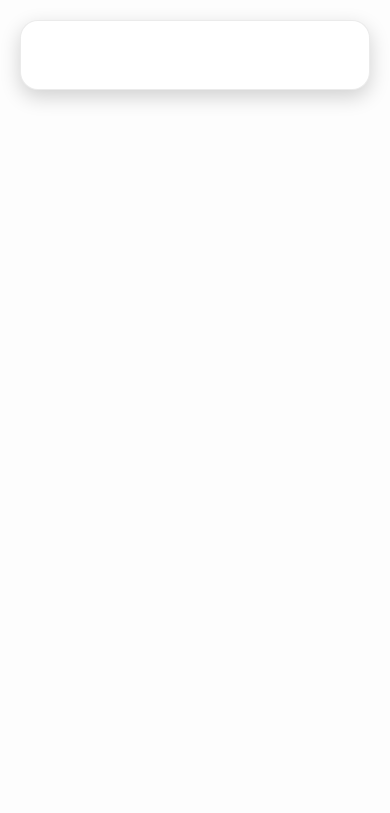
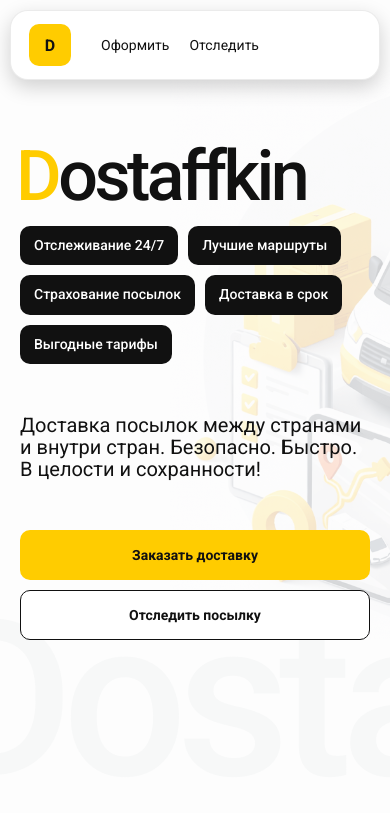
Before and after one commit to chekasha/lesson2, a plain HTML site: page index.html in a window 390 px wide. Drawn offline with Linux system fonts and the light colour scheme.

Commit message:
Add files via upload

```diff
--- a/index.html
+++ b/index.html
@@ -1,19 +1,57 @@
 <!DOCTYPE html>
 <html lang="en">
+
 <head>
     <meta charset="UTF-8">
-    <meta name="viewport" content="width=device-width,initial-scale=1,maximum-scale=1,user-scalable=0"/>
-    <title>Dostaffkin — Доставка посылок между странами и внутри стран. Безопасно. Быстро. В целости и сохранности!</title>
+    <meta name="viewport" content="width=device-width,initial-scale=1,maximum-scale=1,user-scalable=0" />
+    <title>Dostaffkin — Доставка посылок между странами и внутри стран. Безопасно. Быстро. В целости и сохранности!
+    </title>
     <link rel="stylesheet" href="./styles/base.css">
     <link rel="stylesheet" href="./styles/base_adaptive.css">
     <link rel="stylesheet" href="./styles/index.css">
     <link rel="stylesheet" href="./styles/index_adaptive.css">
 </head>
+
 <body>
     <div class="container">
         <header class="header">
+            <a class="header-brand" href="#">
+                <div class="header-logo">D</div>
+                <div class="header-title">Dostaffkin</div>
+            </a>
+            <nav class="header-menu">
+                <a class="header-link" href="#">Оформить <span>доставку</span></a>
+                <a class="header-link" href="#">Отследить <span>посылку</span></a>
+            </nav>
+        </header>
+        <main class="main">
+            <section class="main-info">
+                <div class="main-title">
+                    <span>D</span>ostaffkin
+                </div>
+                <div class="main-features">
+                    <div class="main-feature">Отслеживание 24/7</div>
+                    <div class="main-feature">Лучшие маршруты</div>
+                    <div class="main-feature">Страхование посылок</div>
+                    <div class="main-feature">Доставка в срок</div>
+                    <div class="main-feature">Выгодные тарифы</div>
+                </div>
+                <div class="main-description">
+                    Доставка посылок между странами и внутри стран.
+                    Безопасно. Быстро. В целости и сохранности!
+                </div>
+                <div class="main-actions">
+                    <a class="button" type="button" href="./order.html">Заказать доставку</a>
+                    <a class="button button-white" type="button" href="./track.html">Отследить посылку</a>
+                </div>
+            </section>
+            <div class="main-title-ghost">Dostaffkin</div>
+            <section class="main-image">
+                <img src="./images/main-image.png" alt="Main image" />
+            </section>
 
-        </header>
+        </main>
     </div>
 </body>
+
 </html>
--- a/styles/base.css
+++ b/styles/base.css
@@ -27,6 +27,22 @@ html, body {
 body {
     background: #FDFDFD;
 }
+.header {
+    border-radius: 18px;
+    box-shadow: 0 7px 20px 0 #0000002E;
+    backdrop-filter: blur(10px);
+    background: #ffffff;
+    left: 20px;
+    border: 1px solid rgba(0, 0, 0, 0.08);
+    position: fixed;
+    right: 20px;
+    top: 20px;
+    padding: 14px 18px;
+    height: 70px;
+    display: flex;
+    align-items: center;
+    z-index: 6;
+}
 .header-brand {
     display: flex;
     align-items: center;
@@ -51,3 +67,53 @@ body {
     color: #111111;
     text-decoration: none;
 }
+.header-menu {
+    display: flex;
+    align-items: center;
+    gap: 60px;
+    margin: 0;
+    position: absolute;
+    left: 50%;
+    transform: translateX(-50%);
+}
+
+.header-link {
+    font-size: 14px;
+    color: #111111;
+    text-decoration: none;
+}
+.button {
+    border: 0;
+    outline: none;
+    height: 44px;
+    border-radius: 10px;
+    font-size: 14px;
+    font-weight: bold;
+    cursor: pointer;
+    font-family: inherit;
+    transition: transform .08s ease, opacity .12s ease;
+    background: #ffcc00;
+    color: #111111;
+    text-align: center;
+    text-decoration: none;
+}
+
+.button:hover {
+    background-color: #E5BC19;
+}
+
+.button:disabled {
+    cursor: not-allowed;
+    background-color: #FADE6E;
+    color: #787878;
+    transform: none;
+}
+
+.button.button-white {
+    background: #ffffff;
+    border: 1px solid #111111;
+}
+
+.button.button-white:hover {
+    background: rgb(241 241 241);
+}
--- a/styles/base_adaptive.css
+++ b/styles/base_adaptive.css
@@ -0,0 +1,32 @@
+@media (max-width: 767px) {
+    .header {
+        left: 10px;
+        right: 10px;
+        top: 10px;
+    }
+
+    .header-link span {
+        display: none;
+    }
+
+    .header-menu {
+        gap: 20px;
+        justify-content: flex-start;
+        margin: 0 0 0 30px;
+        position: static;
+        transform: none;
+    }
+}
+
+@media (max-width: 420px) {
+    .header-title {
+        display: none;
+    }
+}
+
+@media (max-width: 374px) {
+    .header-menu {
+        gap: 10px;
+        margin: 0 0 0 10px;
+    }
+}
--- a/styles/index.css
+++ b/styles/index.css
@@ -2,19 +2,88 @@
     overflow: hidden;
     min-height: 100vh;
 }
-.header {
-    border-radius: 18px;
-    box-shadow: 0 7px 20px 0 #0000002E;
-    backdrop-filter: blur(10px);
-    background: #ffffff;
-    left: 20px;
-    border: 1px solid rgba(0, 0, 0, 0.08);
-    position: fixed;
-    right: 20px;
-    top: 20px;
-    padding: 14px 18px;
-    height: 70px;
+.main {
+    padding: 111px 40px 40px;
+    position: relative;
     display: flex;
-    align-items: center;
-    z-index: 6;
 }
+.main-info {
+    max-width: 840px;
+    width: 100%;
+    position: relative;
+}
+.main-title {
+    margin-top: 98px;
+    font-weight: 500;
+    font-size: 200px;
+    line-height: 1;
+    letter-spacing: -0.05em;
+    color: #111111;
+    left: -15px;
+    position: relative;
+}
+
+.main-title span {
+    color: #ffcc00;
+}
+.main-features {
+    margin-top: 15px;
+    display: flex;
+    flex-wrap: wrap;
+    gap: 10px;
+}
+
+.main-feature {
+    background: #111111;
+    color: #ffffff;
+    padding: 12px 14px;
+    font-weight: 500;
+    font-size: 14px;
+    line-height: 1.1;
+    border-radius: 10px;
+}
+.main-description {
+    margin-top: 50px;
+    max-width: 500px;
+    font-size: 20px;
+    line-height: 1.1;
+    color: #111111;
+}
+.main-actions {
+    margin-top: 50px;
+    display: flex;
+    flex-direction: column;
+    gap: 20px;
+}
+
+.main-actions .button {
+    height: 80px;
+    width: 433px;
+    font-size: 18px;
+    font-weight: bold;
+    place-items: center;
+    display: grid;
+}
+.main-title-ghost {
+    position: absolute;
+    z-index: -1;
+    left: -70px;
+    bottom: -150px;
+    font-weight: 500;
+    font-size: 278px;
+    line-height: 1;
+    letter-spacing: -0.05em;
+    color: #ECEDF04D;
+}
+.main-image {
+    width: 1024px;
+    top: 100px;
+    z-index: -2;
+}
+
+.main-image img {
+    width: 100%;
+    max-width: 1024px;
+    height: auto;
+    display: block;
+}
--- a/styles/index_adaptive.css
+++ b/styles/index_adaptive.css
@@ -0,0 +1,94 @@
+@media (max-width: 1760px) {
+    .main-title {
+        font-size: 150px;
+        left: -7px;
+    }
+
+    .main-info {
+        max-width: 640px;
+    }
+}
+@media (max-width: 1200px) {
+    .main-info {
+        max-width: 540px;
+    }
+
+    .main {
+        padding: 111px 20px 20px;
+    }
+
+    .main-title {
+        font-size: 120px;
+        left: -4px;
+    }
+
+    .main-title-ghost {
+        font-size: 220px;
+    }
+}
+@media (max-width: 1024px) {
+    .main-title {
+        margin-top: 30px;
+    }
+
+    .main {
+        flex-direction: column-reverse;
+    }
+
+    .main-image {
+        max-width: 350px;
+        position: absolute;
+        left: 370px;
+        top: 370px;
+    }
+
+    .main-info {
+        max-width: 100%;
+    }
+
+    .main-actions {
+        gap: 10px;
+    }
+
+    .main-actions .button {
+        height: 50px;
+        font-size: 14px;
+        width: auto;
+        max-width: 300px;
+    }
+
+    .main-description {
+        max-width: 350px;
+    }
+}
+@media (max-width: 570px) {
+    .main-title {
+        font-size: 88px;
+    }
+
+    .main-description {
+        max-width: 100%
+    }
+
+    .main-actions {
+       width: 100%;
+    }
+
+    .main-actions .button {
+        width: 100%;
+        max-width: 100%
+    }
+
+    .main-image {
+        max-width: 650px;
+        position: absolute;
+        left: 170px;
+        top: 70px;
+        opacity: 0.2;
+    }
+}
+@media (max-width: 400px) {
+    .main-title {
+        font-size: 70px;
+    }
+}
```
Also changed, not shown: images/main-image.png (added).
